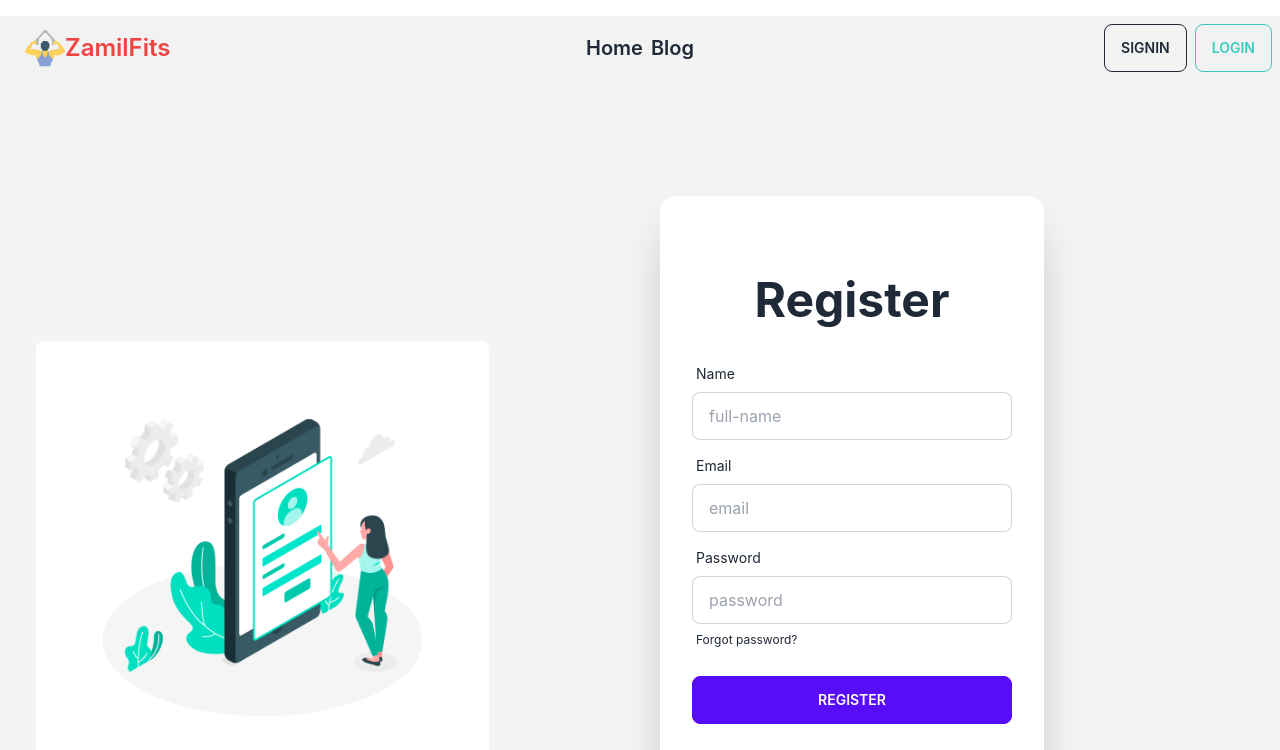
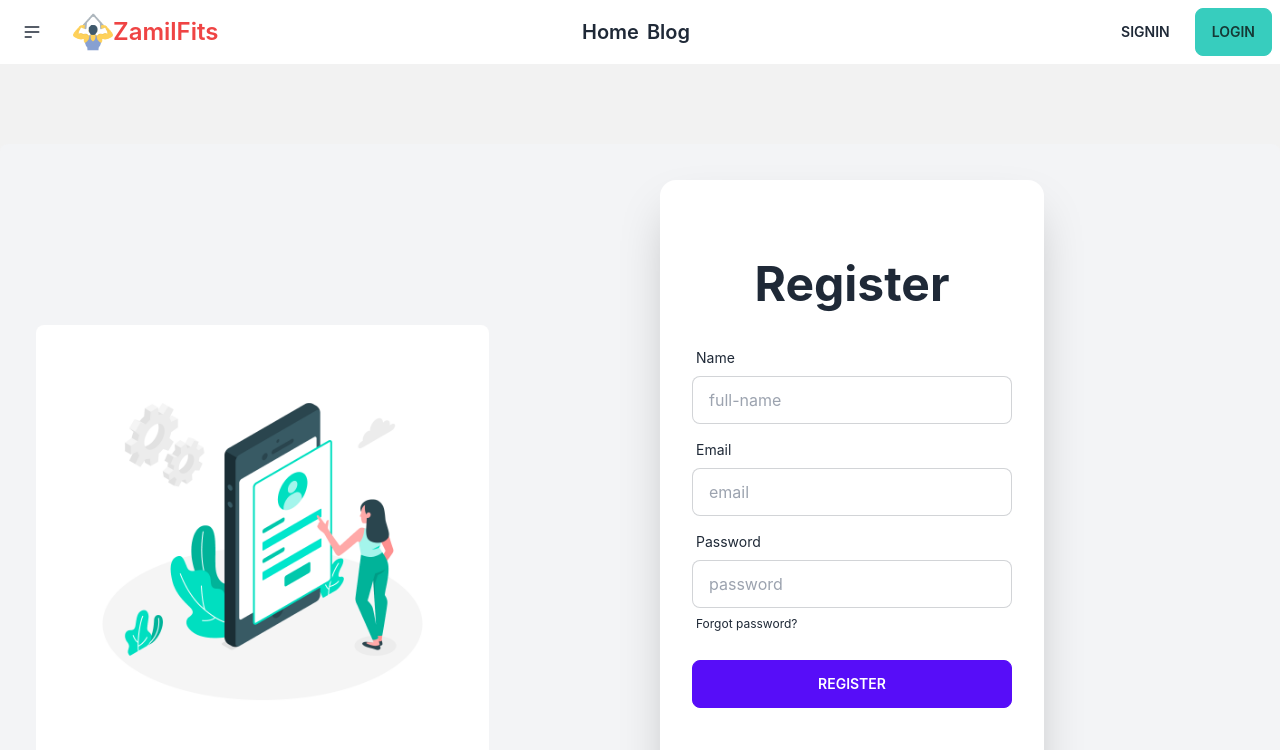
Before and after one commit to shafayatzamil/zamilfit-client, a React (Create React App) app: page /register in a window 1280 px wide. Shown: the top 750 px of the page. Built offline with nearby package versions, Linux system fonts and the light colour scheme; no server answers.

Commit message:
navbar refolish

```diff
--- a/src/component/pages/Home/about/About.js
+++ b/src/component/pages/Home/about/About.js
@@ -3,26 +3,49 @@ import trainer from "../../../../assets/images/trainer.jpg";
 
 const About = () => {
   return (
-    <div className="hero min-h-max bg-base-200 my-8 ">
-      <div className="hero-content flex-col lg:flex-row ">
-        <div className="w-1/3 ">
-          {" "}
-          <img
-            src={trainer}
-            className="hidden md:block max-w-sm rounded-lg shadow-2xl h-fit"
-          />
-        </div>
-        <div className="w-2/3">
+    // <div className="hero min-h-max bg-base-200 my-8 ">
+    //   <div className="hero-content flex-col lg:flex-row ">
+    //     <div className="w-1/3 ">
+    //       {" "}
+    //       <img
+    //         src={trainer}
+    //         className="hidden md:block max-w-sm rounded-lg shadow-2xl h-fit"
+    //       />
+    //     </div>
+    //     <div className="w-2/3">
+    //       <h1 className="text-5xl font-bold text-slate-700">About</h1>
+    //       <h1 className="text-5xl font-bold text-slate-700">Zamil Trainer</h1>
+    //       <p className="py-6 text-slate-600 w-3/4">
+    //         With the release of letraset sheet containing ipsum passenger and
+    //         more recently with desktop publishing software like Aldus pageMaker
+    //         including versions
+    //         <br />I approach our Projects with strategic and create thinking. we
+    //         partner with our clients to create big ideas and digital
+    //         experience.And we spend each day doing so by sharpening the tools of
+    //         the digital trade
+    //       </p>
+    //     </div>
+    //   </div>
+    // </div>
+
+    <div className="hero min-h-max bg-base-200">
+      <div className="hero-content flex lg:flex-row justify-center ">
+        <img
+          src={trainer}
+          className=" hidden md:block lg:block max-w-sm rounded-lg shadow-2xl"
+          alt=""
+        />
+        <div>
           <h1 className="text-5xl font-bold text-slate-700">About</h1>
+          <hr />
           <h1 className="text-5xl font-bold text-slate-700">Zamil Trainer</h1>
           <p className="py-6 text-slate-600 w-3/4">
             With the release of letraset sheet containing ipsum passenger and
             more recently with desktop publishing software like Aldus pageMaker
-            including versions
-            <br />I approach our Projects with strategic and create thinking. we
-            partner with our clients to create big ideas and digital
-            experience.And we spend each day doing so by sharpening the tools of
-            the digital trade
+            including versions <br />I approach our Projects with strategic and
+            create thinking. we partner with our clients to create big ideas and
+            digital experience.And we spend each day doing so by sharpening the
+            tools of the digital trade
           </p>
         </div>
       </div>
--- a/src/component/pages/Home/banner/BannerItem.js
+++ b/src/component/pages/Home/banner/BannerItem.js
@@ -9,7 +9,7 @@ const BannerItem = ({ slide }) => {
         <img src={image} alt="" className="w-full rounded-xl" />
       </div>
       <div className="absolute flex justify-end transform -translate-y-1/2 left-24 top-1/4">
-        <h1 className="text-6xl font-bold text-white">
+        <h1 className=" font-bold text-white sm:text-4xl md:text-6xl">
           Hey!
           <br />
           I'M ZAMIL
@@ -24,7 +24,7 @@ const BannerItem = ({ slide }) => {
           Fitness,Health,and Lifestyle Influencer
         </p>
 
-        <p className="text-2xl text-white md:hidden lg:hidden  ">
+        <p className="text-xl text-white md:hidden lg:hidden  ">
           {" "}
           A Gym trainer{" "}
         </p>
--- a/src/component/shared/header/Header.js
+++ b/src/component/shared/header/Header.js
@@ -8,10 +8,85 @@ const Header = () => {
   // console.log(user);
 
   return (
-    <div className="navbar bg-base-500  my-4">
+    // <div className="navbar bg-base-500  my-4">
+    //   <div className="navbar-start">
+    //     <div className="dropdown">
+    //       <label tabIndex={0} className="btn btn-ghost lg:hidden">
+    //         <svg
+    //           xmlns="http://www.w3.org/2000/svg"
+    //           className="h-5 w-5"
+    //           fill="none"
+    //           viewBox="0 0 24 24"
+    //           stroke="currentColor"
+    //         >
+    //           <path
+    //             strokeLinecap="round"
+    //             strokeLinejoin="round"
+    //             strokeWidth="2"
+    //             d="M4 6h16M4 12h8m-8 6h16"
+    //           />
+    //         </svg>
+    //       </label>
+    //       <ul
+    //         tabIndex={0}
+    //         className="menu menu-compact dropdown-content mt-3 p-2 shadow bg-base-100 rounded-box w-52"
+    //       ></ul>
+    //     </div>
+    //     <Link
+    //       to="/"
+    //       className="btn btn-ghost normal-case text-2xl text-red-500 "
+    //     >
+    //       <img src={icons} alt="" className="w-10" />
+    //       <span className="hidden md:block"> ZamilFits</span>
+    //     </Link>
+    //   </div>
+    //   {user && user.uid ? (
+    //     <>
+    //       <div className="navbar-center hidden lg:flex">
+    //         <ul className="menu menu-horizontal p-0">
+    //           <li className="font-semibold text-xl">
+    //             <Link to="addservice">Add service</Link>
+    //           </li>
+    //           <li className="font-semibold text-xl">
+    //             <Link to="/review">My Review</Link>
+    //           </li>
+    //           <li className="font-semibold text-xl">
+    //             <Link to="/blog">Blog</Link>
+    //           </li>
+    //         </ul>
+    //       </div>
+
+    //       <div className="navbar-end">
+    //         <button className="btn btn-outline mr-2" onClick={logOut}>
+    //           logOut
+    //         </button>
+    //       </div>
+    //     </>
+    //   ) : (
+    //     <>
+    //       <li className="font-semibold text-xl  mr-2">
+    //         <Link to="/">Home </Link>
+    //       </li>
+    //       <li className="font-semibold text-xl">
+    //         <Link to="/blog">Blog</Link>
+    //       </li>
+
+    //       <div className="navbar-end">
+    //         <Link to="register">
+    //           <button className="btn btn-outline mr-2">SignIn</button>
+    //         </Link>
+    //         <Link to="login">
+    //           <button className="btn btn-outline btn-accent ">LogIn</button>
+    //         </Link>
+    //       </div>
+    //     </>
+    //   )}
+    // </div>
+
+    <div className="navbar bg-base-100">
       <div className="navbar-start">
         <div className="dropdown">
-          <label tabIndex={0} className="btn btn-ghost lg:hidden">
+          <label tabIndex={0} className="btn btn-ghost btn-circle">
             <svg
               xmlns="http://www.w3.org/2000/svg"
               className="h-5 w-5"
@@ -23,23 +98,57 @@ const Header = () => {
                 strokeLinecap="round"
                 strokeLinejoin="round"
                 strokeWidth="2"
-                d="M4 6h16M4 12h8m-8 6h16"
+                d="M4 6h16M4 12h16M4 18h7"
               />
             </svg>
           </label>
           <ul
             tabIndex={0}
             className="menu menu-compact dropdown-content mt-3 p-2 shadow bg-base-100 rounded-box w-52"
-          ></ul>
+          >
+            {user && user.uid ? (
+              <>
+                <div className="navbar-center hidden lg:flex">
+                  <ul className="menu menu-horizontal p-0">
+                    <li className="font-semibold text-xl">
+                      <Link to="addservice">Add service</Link>
+                    </li>
+                    <li className="font-semibold text-xl">
+                      <Link to="/review">My Review</Link>
+                    </li>
+                    <li className="font-semibold text-xl">
+                      <Link to="/blog">Blog</Link>
+                    </li>
+                  </ul>
+                </div>
+
+                <div className="navbar-end">
+                  <button className="btn btn-outline mr-2" onClick={logOut}>
+                    logOut
+                  </button>
+                </div>
+              </>
+            ) : (
+              <>
+                <li className="font-semibold text-xl  mr-2">
+                  <Link to="/">Home </Link>
+                </li>
+                <li className="font-semibold text-xl">
+                  <Link to="/blog">Blog</Link>
+                </li>
+              </>
+            )}
+          </ul>
         </div>
         <Link
           to="/"
           className="btn btn-ghost normal-case text-2xl text-red-500 "
         >
-          <img src={icons} className="w-10" />
-          ZamilFits
+          <img src={icons} alt="" className="w-10" />
+          <span className="hidden md:block">ZamilFits</span>
         </Link>
       </div>
+
       {user && user.uid ? (
         <>
           <div className="navbar-center hidden lg:flex">
@@ -67,16 +176,23 @@ const Header = () => {
           <li className="font-semibold text-xl  mr-2">
             <Link to="/">Home </Link>
           </li>
-          <li className="font-semibold text-xl">
+          <li className="font-semibold text-xl mr-2">
             <Link to="/blog">Blog</Link>
           </li>
 
           <div className="navbar-end">
             <Link to="register">
-              <button className="btn btn-outline mr-2">SignIn</button>
+              <button className="btn sm:btn-sm md:btn-md btn-ghost mr-2">
+                SignIn
+              </button>
             </Link>
             <Link to="login">
-              <button className="btn btn-outline btn-accent ">LogIn</button>
+              {/* <button className="sm:btn btn-sm  md:btn btn-outline btn-accent ">
+                LogIn
+              </button> */}
+              <button className="btn sm:btn-sm md:btn-md btn-accent ">
+                Login
+              </button>
             </Link>
           </div>
         </>
```
